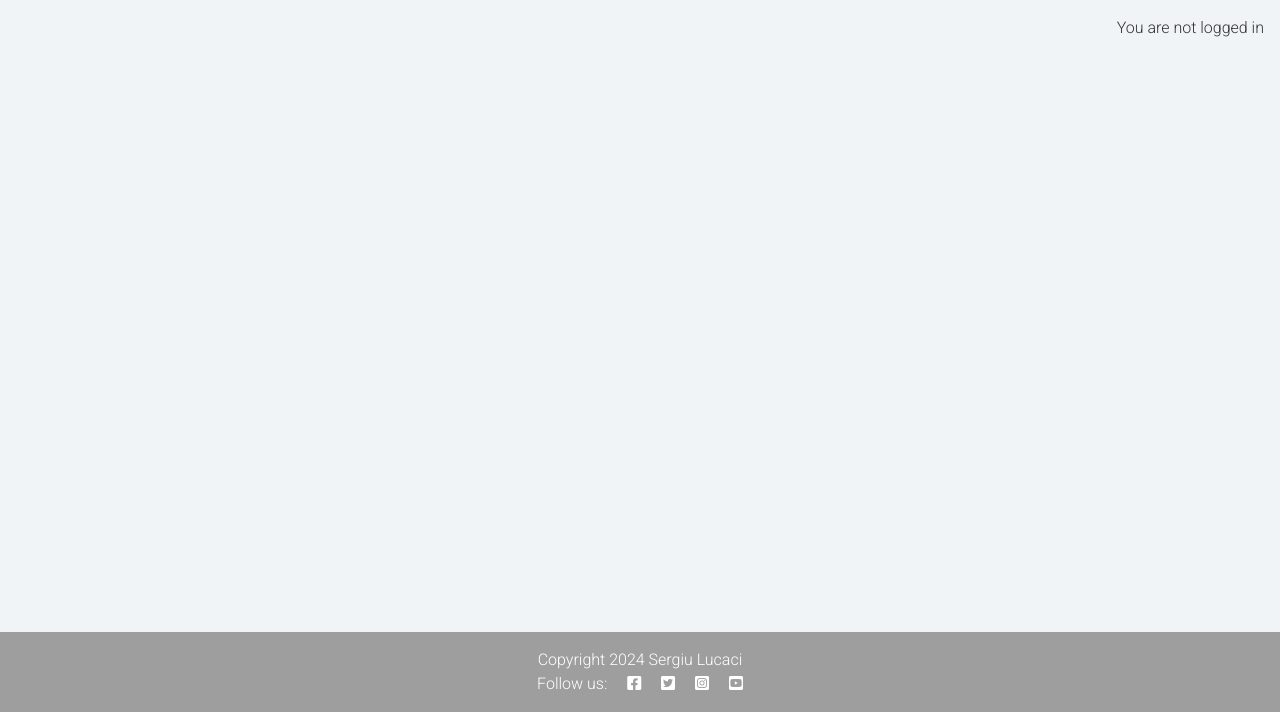
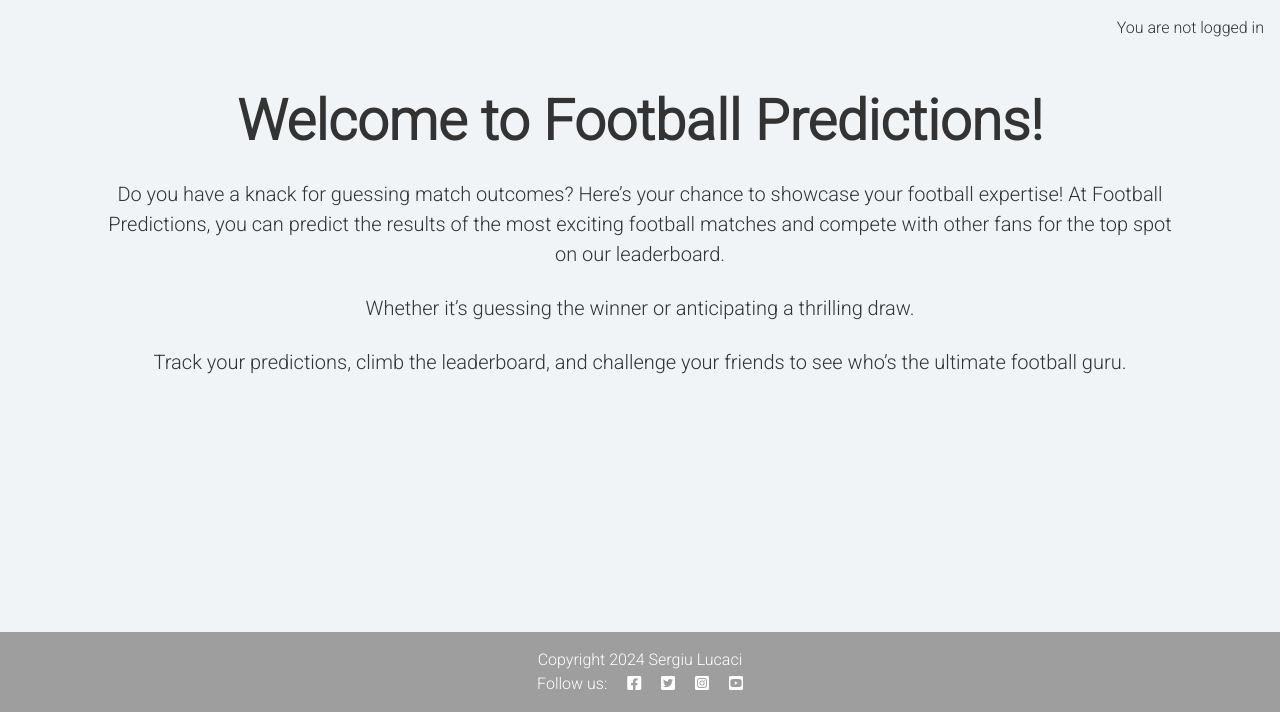
Before and after one commit to slucaci/Football-prediction-project4, a Django app: page / in a window 1280 px wide. Shown: the part 88-800 px from the top of the page. Run offline with Django 4.2, Linux system fonts and the light colour scheme; data that the repository does not hold is empty.

Commit message:
Added content to about page and changed the view so all items can be displayed

```diff
--- a/about/views.py
+++ b/about/views.py
@@ -2,6 +2,7 @@ from django.shortcuts import render
 from .models import About
 
 # Create your views here.
+
 def about_view(request):
-    about_info = About.objects.first()
+    about_info = About.objects.all()
     return render(request, 'about/about.html', {'about_info': about_info})
--- a/predictions/templates/predictions/index.html
+++ b/predictions/templates/predictions/index.html
@@ -1,6 +1,22 @@
 {% extends "base.html" %} {% load static %}{% block content %}
 
 <div class="container-fluid">
+  <div class="container mt-5 text-center">
+    <h1 class="display-4 fw-bold">Welcome to Football Predictions!</h1>
+    <p class="lead mt-4">
+      Do you have a knack for guessing match outcomes? Here’s your chance to
+      showcase your football expertise! At Football Predictions, you can predict
+      the results of the most exciting football matches and compete with other
+      fans for the top spot on our leaderboard.
+    </p>
+    <p class="lead mt-4">
+      Whether it’s guessing the winner or anticipating a thrilling draw.
+    </p>
+    <p class="lead mt-4">
+      Track your predictions, climb the leaderboard, and challenge your friends
+      to see who’s the ultimate football guru.
+    </p>
+  </div>
   <div class="row">
     <div class="col-12 mt-3 left">
       <div class="row">
--- a/predictions/templates/predictions/user_predictions.html
+++ b/predictions/templates/predictions/user_predictions.html
@@ -14,7 +14,9 @@
       {% for prediction in predictions %}
       <tr>
         <td>
-          <a href="{% url 'event_detail' slug=prediction.event.slug %}"
+          <a
+            href="{% url 'event_detail' slug=prediction.event.slug %}"
+            target="_blank"
             >{{ prediction.event.title }}</a
           >
         </td>
--- a/templates/base.html
+++ b/templates/base.html
@@ -37,9 +37,9 @@
     <nav class="navbar navbar-expand-lg navbar-light bg-white">
       <div class="container-fluid">
         <a class="navbar-brand" href="{% url 'home' %}">
-          <span class="brand"
-            >Football<span class="red-o">Prediction</span></span
-          >
+          <span class="brand">
+            Football<span class="red-o">Prediction</span>
+          </span>
         </a>
         <button
           class="navbar-toggler"
@@ -145,7 +145,9 @@
 
     <main class="flex-shrink-0 main-bg">
       {% if user.is_authenticated %}
-      <p class="text-end m-3">You are logged in as {{ user }}</p>
+      <p class="text-end m-3">
+        You are logged in as <span class="text-warning">{{ user }}</span>
+      </p>
       {% else %}
       <p class="text-end m-3">You are not logged in</p>
       {% endif %}
```
Also changed, not shown: about/templates/about/about.html (+33 -3 lines).
